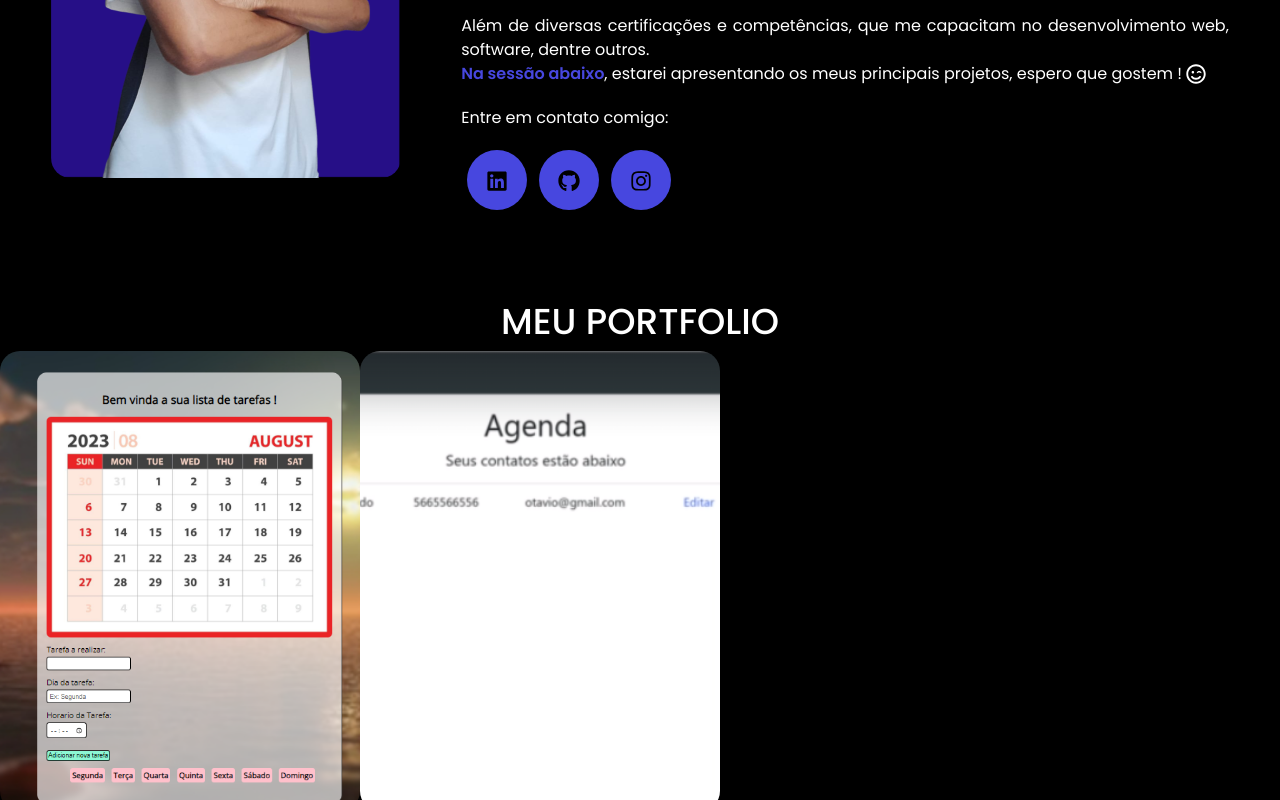
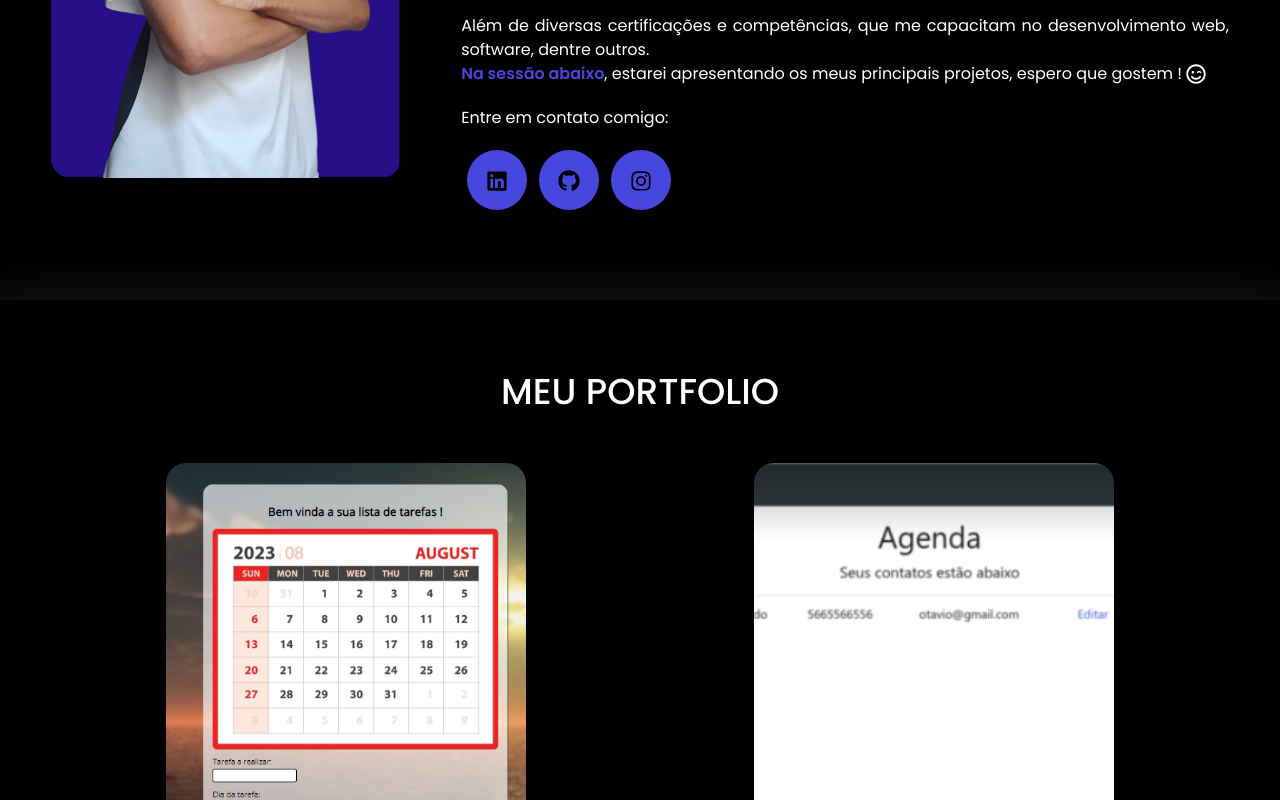
Before and after one commit to JayXani/portifolio-react, a React (Create React App) app in the folder br/com/portifolio-main/: page / in a window 1280 px wide. Shown: the part 1735-2535 px from the top of the page. Built offline with nearby package versions, Linux system fonts and the light colour scheme.

Commit message:
Update the components

```diff
--- a/br/com/portifolio-main/src/components/Projects/style.js
+++ b/br/com/portifolio-main/src/components/Projects/style.js
@@ -1,16 +1,16 @@
-import { styled } from  'styled-components';
-import { colors } from '../../config/colors'
+import { styled } from 'styled-components';
+import { colors } from '../../config/colors';
 
 export const Section = styled.section`
 
-    /*STYLE PORTIFÓLIO*/
-    .portifolio {
+    /*STYLE PORTFOLIO*/
+    .portfolio {
         padding: 70px 4%;
         box-shadow: 0 0 40px 10px rgba(255, 255, 255, 0.075);
 
     }
 
-    .portifolio .flex {
+    .portfolio .flex {
         justify-content: space-around;
         margin-top: 50px;
     }
@@ -58,4 +58,4 @@ export const Section = styled.section`
         opacity: 1;
     }
 
-`
+`;
```
